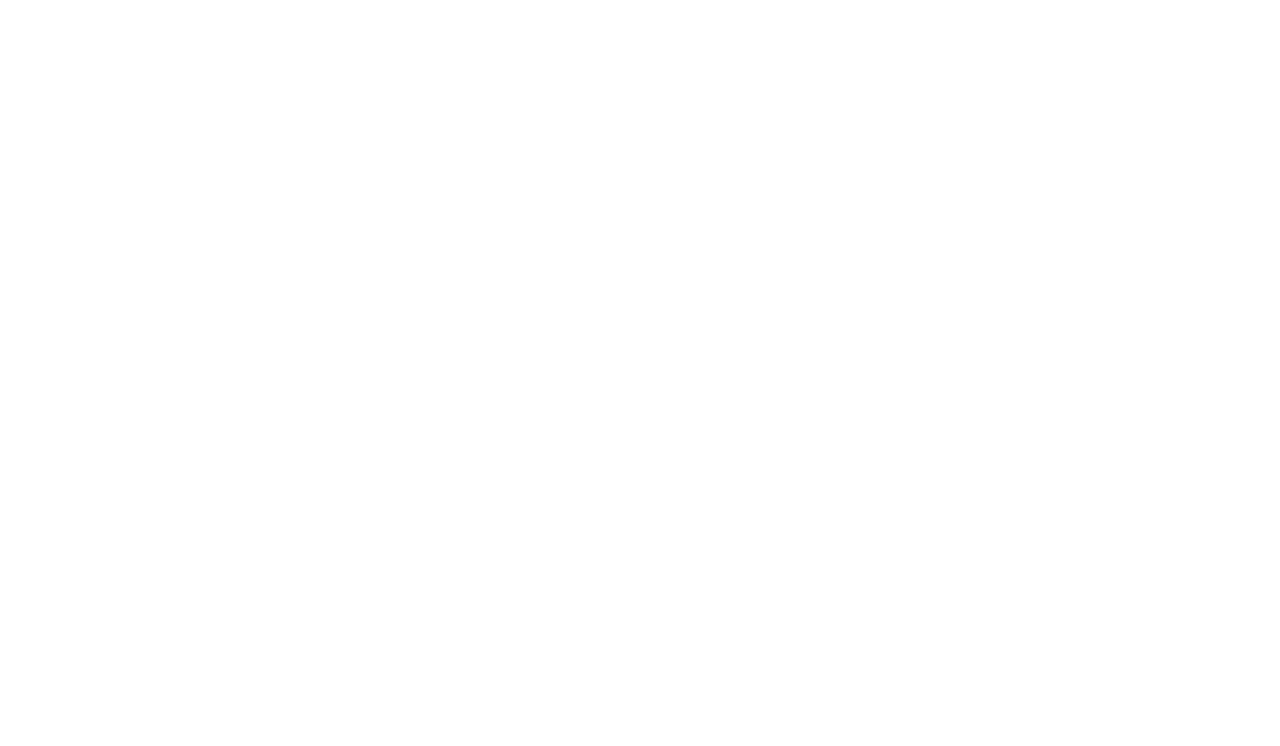
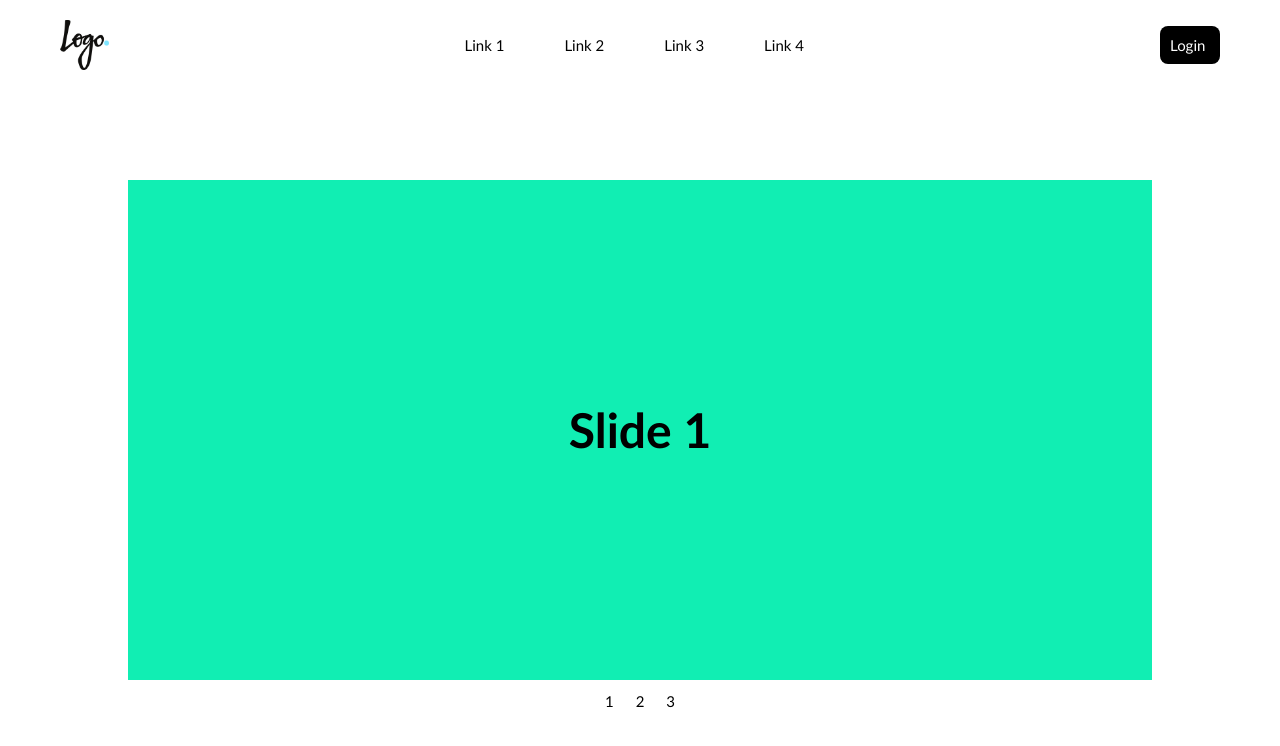
Before and after one commit to yasha424/web_lab4, a website: page index.html in a window 1280 px wide. Drawn offline with Linux system fonts and the light colour scheme.

Commit message:
added slider

```diff
--- a/css/index.css
+++ b/css/index.css
@@ -1,3 +1,115 @@
+:root {
+    --white-color: #fff;
+    --light-green: #11eeb3;
+    --black-color: #000;
+    --base-font-family: "Gill Sans", sans-serif;
+    --base-font: 400 15px var(--base-font-family);
+    --transition-time: 0.4s;
+}
+
+* {
+    box-sizing: border-box;
+}
+
 body {
     margin: 0;
 }
+
+header nav {
+    margin: 10px 40px;
+    padding: 10px 20px;
+    font: var(--base-font);
+    display: flex;
+    justify-content: space-between;
+    align-items: center;
+}
+
+.logo {
+    max-height: 50px;
+}
+
+.list {
+    display: flex;
+    align-items: center;
+    gap: 20px;
+    transition: var(--transition-time);
+}
+
+.list a {
+    margin: 0 20px;
+    text-decoration: none;
+    font: var(--base-font);
+    color: var(--black-color);
+    position: relative;
+}
+
+.login-btn {
+    border-radius: 8px;
+    padding: 10px;
+    min-width: 60px;
+    background-color: var(--black-color);
+    color: var(--white-color);
+}
+
+main {
+    margin-top: 100px;
+}
+
+.slider {
+    width: 80%;
+    margin-right: auto;
+    margin-left: auto;
+}
+
+.slider nav {
+    display: flex;
+    align-items: center;
+    justify-content: center;
+    gap: 10px;
+    margin-top: 10px;
+}
+
+.slider label {
+    display: inline-block;
+    cursor: pointer;
+    padding: 2px 6px;
+    border-radius: 2px;
+    font: var(--base-font);
+    color: var(--black-color);
+    transition: var(--transition-time);
+}
+
+.slider label:hover {
+    color: var(--white-color);
+    background-color: var(--black-color);
+}
+
+.slider .slides {
+    display: flex;
+    overflow-x: auto;
+    width: 100%;
+    height: 100%;
+    gap: 20px;
+}
+
+.slider .slides .slide {
+    width: 100%;
+    height: 500px;
+    flex-shrink: 0;
+    background-color: var(--light-green);
+    display: none;
+}
+
+.slider .slides .slide .content {
+    margin: auto;
+    font: 700 48px var(--base-font-family);
+    color: var(--black-color);
+}
+
+.slider .slides .checkbox {
+    display: none;
+}
+
+.slider .slides .checkbox:checked + .slide {
+    display: flex;
+}
--- a/index.html
+++ b/index.html
@@ -2,7 +2,67 @@
 <html lang="en" dir="ltr">
     <head>
         <meta charset="utf-8" />
-        <title></title>
+        <meta name="viewport" content="width=device-width, initial-scale=1.0" />
+        <title>Lab 4</title>
+        <link rel="stylesheet" href="/css/index.css" />
+        <link rel="icon" href="/favicon.ico" />
     </head>
-    <body></body>
+    <body>
+        <header>
+            <div class="container">
+                <nav>
+                    <img src="/images/img.png" alt="" class="logo" />
+                    <div class="list">
+                        <a href="#">Link 1</a>
+                        <a href="#">Link 2</a>
+                        <a href="#">Link 3</a>
+                        <a href="#">Link 4</a>
+                    </div>
+                    <a class="login-btn">Login</a>
+                </nav>
+            </div>
+        </header>
+        <main>
+            <div class="slider">
+                <div class="slides">
+                    <input
+                        type="radio"
+                        id="slide-1"
+                        class="checkbox"
+                        name="slider"
+                        checked
+                    />
+                    <div class="slide">
+                        <div class="content">Slide 1</div>
+                    </div>
+
+                    <input
+                        type="radio"
+                        id="slide-2"
+                        class="checkbox"
+                        name="slider"
+                    />
+                    <div class="slide">
+                        <div class="content">Slide 2</div>
+                    </div>
+
+                    <input
+                        type="radio"
+                        id="slide-3"
+                        class="checkbox"
+                        name="slider"
+                    />
+                    <div class="slide">
+                        <div class="content">Slide 3</div>
+                    </div>
+                </div>
+
+                <nav>
+                    <label for="slide-1">1</label>
+                    <label for="slide-2">2</label>
+                    <label for="slide-3">3</label>
+                </nav>
+            </div>
+        </main>
+    </body>
 </html>
```
Also changed, not shown: .github/workflows/main.yml, .prettierrc.json, favicon.ico (added), images/img.png (added).
